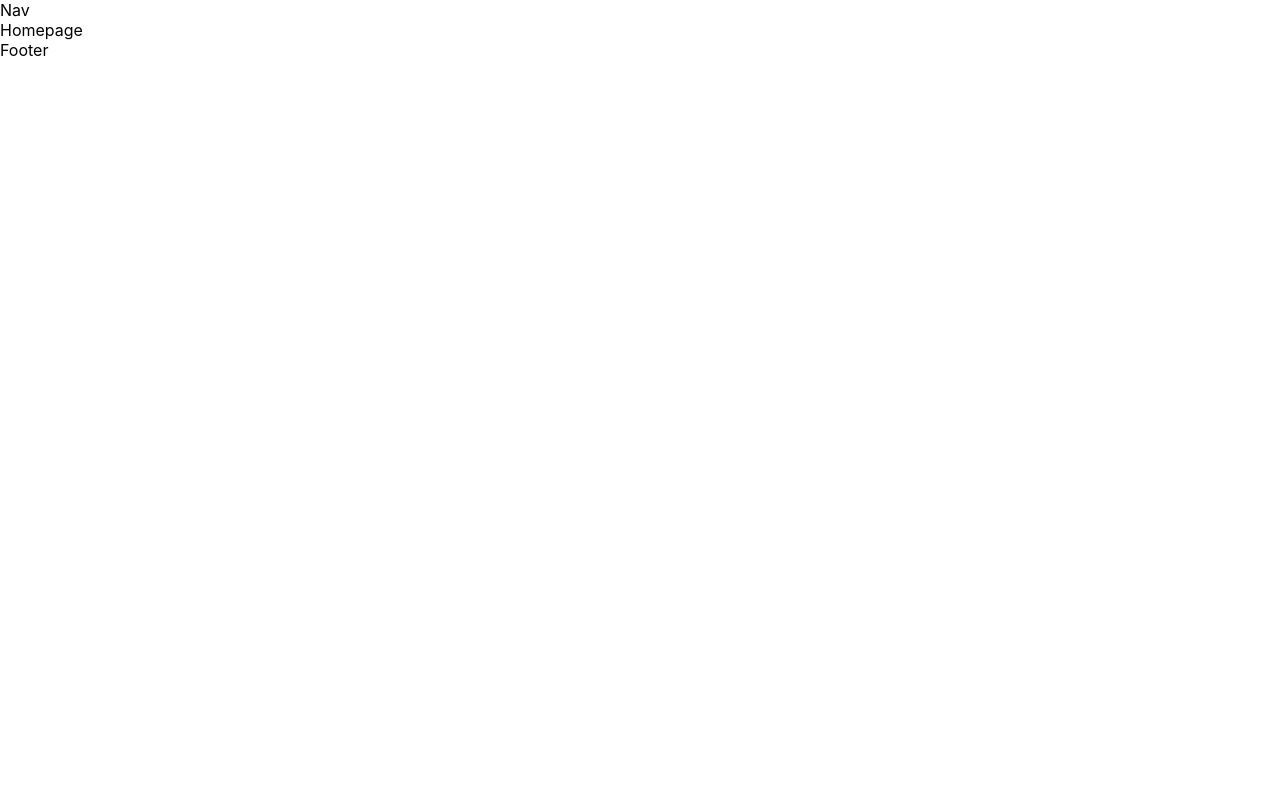
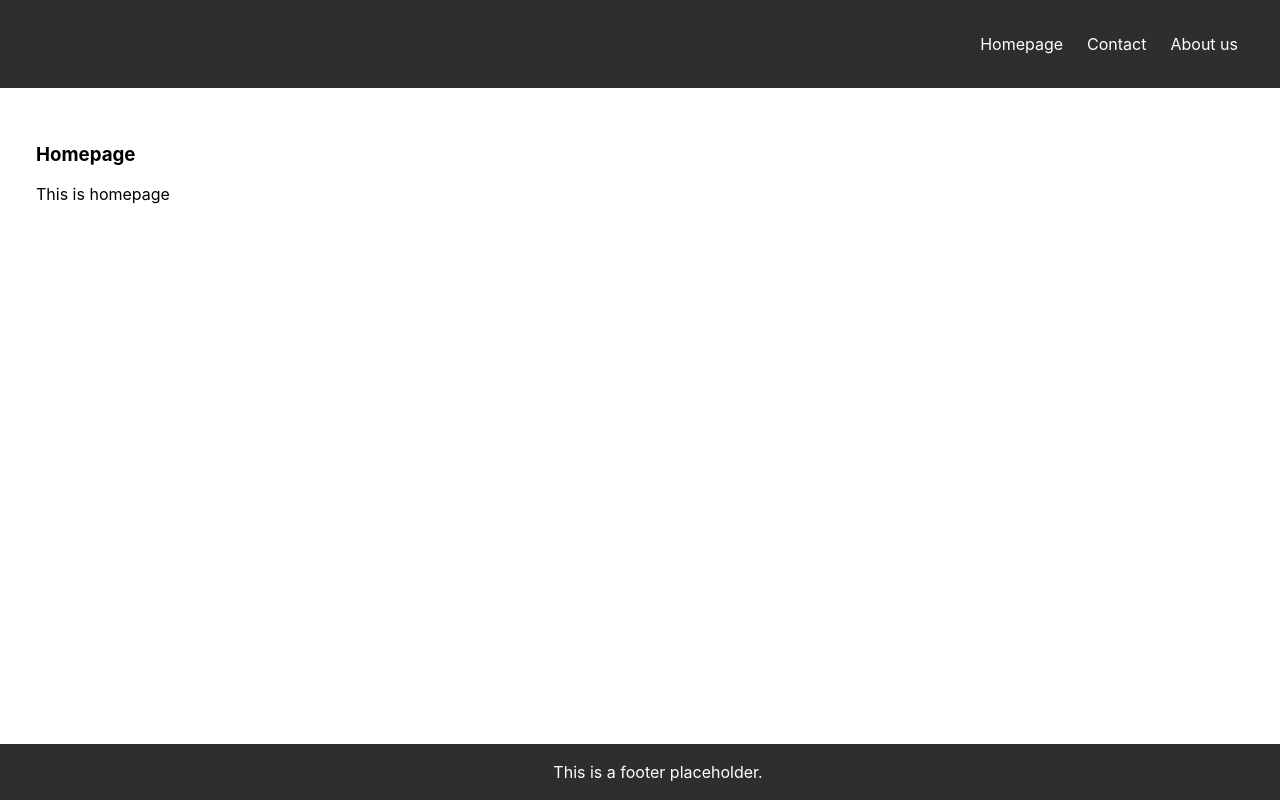
Before and after one commit to dexy171/reactrouter, a React (Create React App) app: page / in a window 1280 px wide. Built offline with nearby package versions, Linux system fonts and the light colour scheme.

Commit message:
+ Components & .CSS

```diff
--- a/src/App.js
+++ b/src/App.js
@@ -1,5 +1,3 @@
-import logo from "./logo.svg";
-import "./App.css";
 import { RouterProvider } from "react-router-dom";
 import { routerConfig } from "./config/routing";
 
--- /dev/null
+++ b/src/components/AboutUs/AboutUs.jsx
@@ -0,0 +1,8 @@
+export const AboutUs = () => {
+  return (
+    <section>
+      <h1>About us</h1>
+      <p>This is about us page</p>
+    </section>
+  );
+};
--- /dev/null
+++ b/src/components/Contact/Contact.jsx
@@ -0,0 +1,8 @@
+export const Contact = () => {
+  return (
+    <section>
+      <h1>Contact info</h1>
+      <p>This is some contact info placeholder.</p>
+    </section>
+  );
+};
--- /dev/null
+++ b/src/components/Footer/Footer.jsx
@@ -0,0 +1,9 @@
+import styles from "./Footer.module.css";
+
+export const Footer = () => {
+  return (
+    <footer className={styles.footerContainer}>
+      This is a footer placeholder.
+    </footer>
+  );
+};
--- /dev/null
+++ b/src/components/Footer/Footer.module.css
@@ -0,0 +1,10 @@
+.footerContainer {
+  position: fixed;
+  left: 0;
+  bottom: 0;
+  width: 100%;
+  background: #2e2e2e;
+  padding: 18px;
+  color: white;
+  text-align: center;
+}
--- /dev/null
+++ b/src/components/Homepage/Homepage.jsx
@@ -0,0 +1,8 @@
+export const Homepage = () => {
+  return (
+    <section>
+      <h1>Homepage</h1>
+      <p>This is homepage</p>
+    </section>
+  );
+};
--- a/src/components/MainContent/MainContent.jsx
+++ b/src/components/MainContent/MainContent.jsx
@@ -1,11 +1,16 @@
 import { Outlet } from "react-router-dom";
+import { Navigation } from "../Navigation/Navigation";
+import { Footer } from "../Footer/Footer";
+import styles from "./MainContent.module.css";
 
 export const MainContent = () => {
   return (
     <main>
-      <div>Nav</div>
-      <Outlet />
-      <div>Footer</div>
+      <Navigation />
+      <section className={styles.outletContainer}>
+        <Outlet />
+      </section>
+      <Footer />
     </main>
   );
 };
--- /dev/null
+++ b/src/components/MainContent/MainContent.module.css
@@ -0,0 +1,3 @@
+.outletContainer {
+  padding: 36px;
+}
--- /dev/null
+++ b/src/components/Navigation/Navigation.jsx
@@ -0,0 +1,19 @@
+import styles from "./Navigation.module.css";
+
+export const Navigation = () => {
+  return (
+    <nav className={styles.navlist}>
+      <ul>
+        <li>
+          <a href="/">Homepage</a>
+        </li>
+        <li>
+          <a href="/contact">Contact</a>
+        </li>
+        <li>
+          <a href="/about-us">About us</a>
+        </li>
+      </ul>
+    </nav>
+  );
+};
--- /dev/null
+++ b/src/components/Navigation/Navigation.module.css
@@ -0,0 +1,22 @@
+.navlist {
+  display: flex;
+  justify-content: flex-end;
+  background: #2e2e2e;
+  padding: 18px;
+}
+
+.navlist ul {
+  display: flex;
+  list-style-type: none;
+  gap: 24px;
+  margin-right: 24px;
+}
+
+.navlist a {
+  color: white;
+  text-decoration: none;
+}
+
+.navlist a:hover {
+  text-decoration: underline;
+}
--- a/src/config/routing.js
+++ b/src/config/routing.js
@@ -1,14 +1,17 @@
 import { createBrowserRouter } from "react-router-dom";
 import { MainContent } from "../components/MainContent/MainContent";
+import { Contact } from "../components/Contact/Contact";
+import { AboutUs } from "../components/AboutUs/AboutUs";
+import { Homepage } from "../components/Homepage/Homepage";
 
 export const routerConfig = createBrowserRouter([
   {
     path: "/",
     element: <MainContent />,
     children: [
-      { index: true, element: <div>Homepage</div> },
-      { path: "/contact", element: <div>Contact</div> },
-      { path: "/about-us", element: <div>About us</div> },
+      { index: true, element: <Homepage /> },
+      { path: "/contact", element: <Contact /> },
+      { path: "/about-us", element: <AboutUs /> },
     ],
   },
 ]);
```
